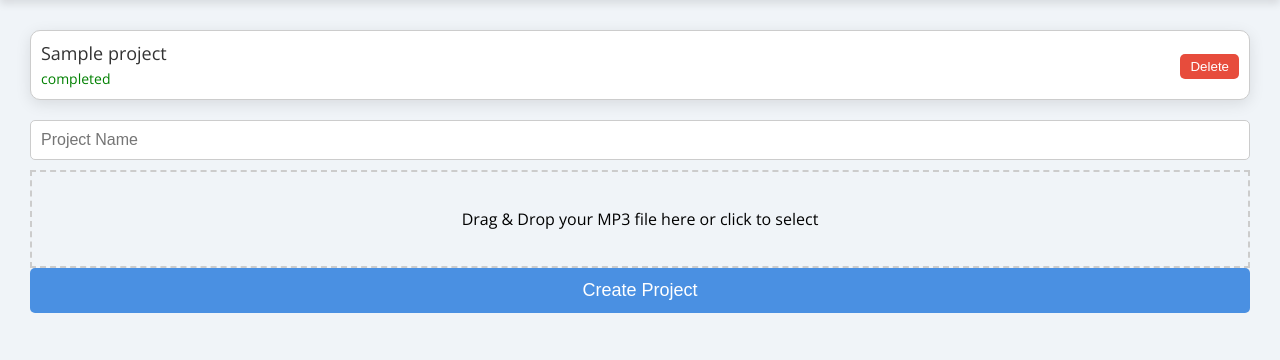
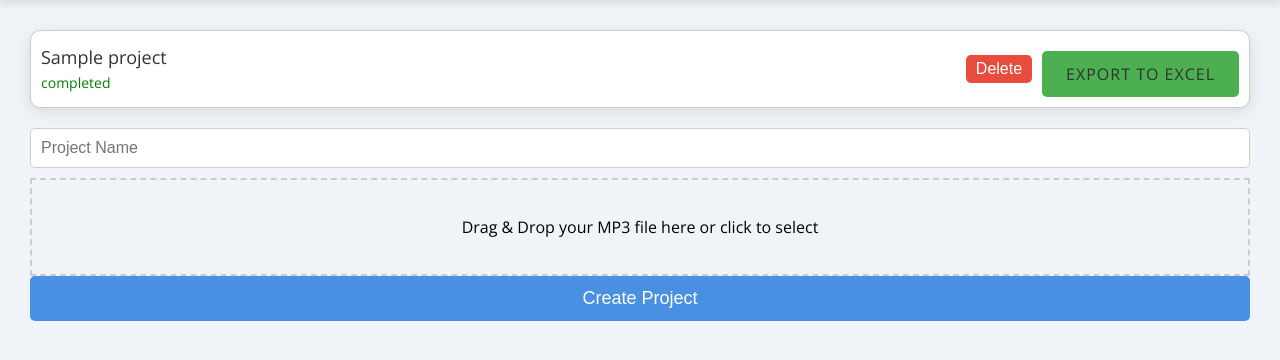
Before and after one commit to yaneivan/klin_klinom_v3, a Flask app: page /projects in a window 1280 px wide. Shown: the part 70-430 px from the top of the page. Run offline with Flask 3, Linux system fonts and the light colour scheme; the visitor is signed in with stand-in values (Sample User, id 1); tables that the repository leaves empty hold one stand-in row (values such as "Sample post").

Commit message:
export to excep and icon

```diff
--- a/app.py
+++ b/app.py
@@ -9,6 +9,11 @@ from flask_cors import CORS
 import uuid
 from apscheduler.schedulers.background import BackgroundScheduler
 from mutagen.mp3 import MP3  # Import mutagen to get audio length
+from openpyxl import Workbook
+from openpyxl.utils import get_column_letter
+import tempfile
+import os
+
 
 app = Flask(__name__)
 CORS(app)  # Enable CORS for all routes
@@ -314,6 +319,60 @@ def update_transcription(project_id):
     conn.close()
     return jsonify({'success': True})
 
+def seconds_to_hms(seconds):
+    hours = int(seconds // 3600)
+    minutes = int((seconds % 3600) // 60)
+    seconds = int(seconds % 60)
+    return f"{hours:02d}:{minutes:02d}:{seconds:02d}"
+
+
+@app.route('/project/<int:project_id>/export_excel', methods=['GET'])
+def export_excel(project_id):
+    if 'user_id' not in session:
+        return jsonify({'error': 'Unauthorized'}), 401
+
+    user_id = session['user_id']
+    conn = get_db_connection()
+    project = conn.execute('SELECT * FROM projects WHERE id = ? AND user_id = ?', (project_id, user_id)).fetchone()
+    conn.close()
+
+    if project is None:
+        return jsonify({'error': 'Project not found'}), 404
+
+    transcription_result = eval(project['transcription_result'])
+
+    # Create a workbook and add a worksheet
+    wb = Workbook()
+    ws = wb.active
+    ws.title = "Transcription"
+
+    # Define the headers
+    headers = ['Speaker', 'Text', 'Start Time', 'End Time', 'Start Time (h:m:s)', 'End Time (h:m:s)']
+    ws.append(headers)
+
+    # Populate the worksheet with transcription data
+    for entry in transcription_result:
+        speaker = entry['speaker']
+        text = entry['text']
+        start_time = entry['timestamp'][0]
+        end_time = entry['timestamp'][1]
+        start_time_hms = seconds_to_hms(start_time)
+        end_time_hms = seconds_to_hms(end_time)
+        ws.append([speaker, text, start_time, end_time, start_time_hms, end_time_hms])
+
+    # Adjust column widths
+    for column_cells in ws.columns:
+        length = max(len(str(cell.value)) for cell in column_cells)
+        ws.column_dimensions[get_column_letter(column_cells[0].column)].width = length + 2
+
+    # Save the workbook to a temporary file
+    with tempfile.NamedTemporaryFile(delete=False) as tmp:
+        temp_file_path = tmp.name
+        wb.save(tmp.name)
+
+    # Serve the file for download
+    return send_file(temp_file_path, as_attachment=True, download_name=f"{project['name']}_transcription.xlsx")
+
 if __name__ == '__main__':
     if not os.path.exists(app.config['UPLOAD_FOLDER']):
         os.makedirs(app.config['UPLOAD_FOLDER'])
--- a/static/css/styles.css
+++ b/static/css/styles.css
@@ -351,3 +351,48 @@ body {
         @-webkit-keyframes spin {
             to { -webkit-transform: rotate(360deg); }
         }
+
+
+
+        .export-button {
+            background-color: #4CAF50; /* Darker green */
+            color: white;
+            padding: 12px 24px; /* Increased padding for better click area */
+            border: none;
+            border-radius: 5px;
+            cursor: pointer;
+            font-size: 16px;
+            text-transform: uppercase; /* Uppercase text for better appearance */
+            letter-spacing: 1px; /* Slight letter spacing for readability */
+            transition: background-color 0.3s ease; /* Smooth transition for hover effect */
+            margin-top: 10px;
+        }
+
+        .export-button:hover {
+            background-color: #45a049; /* Slightly darker green on hover */
+        }
+
+
+
+        .delete-button, .export-button {
+            background-color: #e74c3c; /* Red color for delete button */
+            color: white;
+            padding: 12px 24px; /* Consistent padding */
+            border: none;
+            border-radius: 5px;
+            cursor: pointer;
+            font-size: 16px;
+            margin-left: 10px; /* Add space between buttons */
+        }
+
+        .export-button {
+            background-color: #4CAF50; /* Green color for export button */
+        }
+
+        .delete-button:hover {
+            background-color: #c0392b; /* Slightly darker red on hover */
+        }
+
+        .export-button:hover {
+            background-color: #45a049; /* Slightly darker green on hover */
+        }
--- a/templates/editor.html
+++ b/templates/editor.html
@@ -5,6 +5,7 @@
     <meta name="viewport" content="width=device-width, initial-scale=1.0">
     <title>Editor - klin_klinom_v2</title>
     <link rel="stylesheet" href="{{ url_for('static', filename='css/styles.css') }}">
+    <link rel="shortcut icon" href="{{ url_for('static', filename='favicon.ico') }}">
     <style>
         .audio-player {
             display: flex;
--- a/templates/projects.html
+++ b/templates/projects.html
@@ -39,6 +39,28 @@
         }
         .status.completed {
             color: green;
+        }
+        .delete-button, .export-button {
+            background-color: #e74c3c; /* Red color for delete button */
+            color: white;
+            padding: 12px 24px; /* Consistent padding */
+            border: none;
+            border-radius: 5px;
+            cursor: pointer;
+            font-size: 16px;
+            margin-left: 10px; /* Add space between buttons */
+        }
+
+        .export-button {
+            background-color: #4CAF50; /* Green color for export button */
+        }
+
+        .delete-button:hover {
+            background-color: #c0392b; /* Slightly darker red on hover */
+        }
+
+        .export-button:hover {
+            background-color: #45a049; /* Slightly darker green on hover */
         }
     </style>
     <script>
@@ -157,6 +179,9 @@
                 <input type="hidden" name="delete" value="{{ project['id'] }}">
                 <button type="submit" class="delete-button">Delete</button>
             </form>
+            {% if project['transcription_status'] == 'completed' %}
+            <a href="{{ url_for('export_excel', project_id=project['id']) }}" class="export-button">Export to Excel</a>
+            {% endif %}
         </div>
         {% endfor %}
 
```
Also changed, not shown: static/favicon.ico (added).
